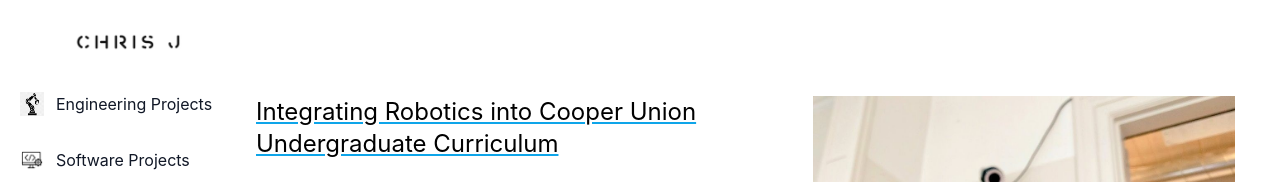
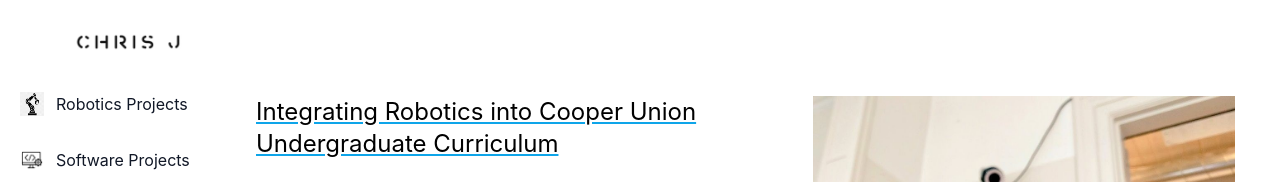
Before and after one commit to cjeong1021/cjeong.github.io, a React (Create React App) app: page /portfolio/engineering in a window 1280 px wide. Shown: the top 182 px of the page. Built offline with nearby package versions, Linux system fonts and the light colour scheme.

Commit message:
change navbar

```diff
--- a/src/components/Navbar/Navbar.js
+++ b/src/components/Navbar/Navbar.js
@@ -25,7 +25,7 @@ export default function Navbar() {
                 fill='currentColor'
                 viewBox='0 0 20 20'
               ></img>
-              <span class='ml-3'>Engineering Projects</span>
+              <span class='ml-3'>Robotics Projects</span>
             </a>
           </li>
           <li>
```
